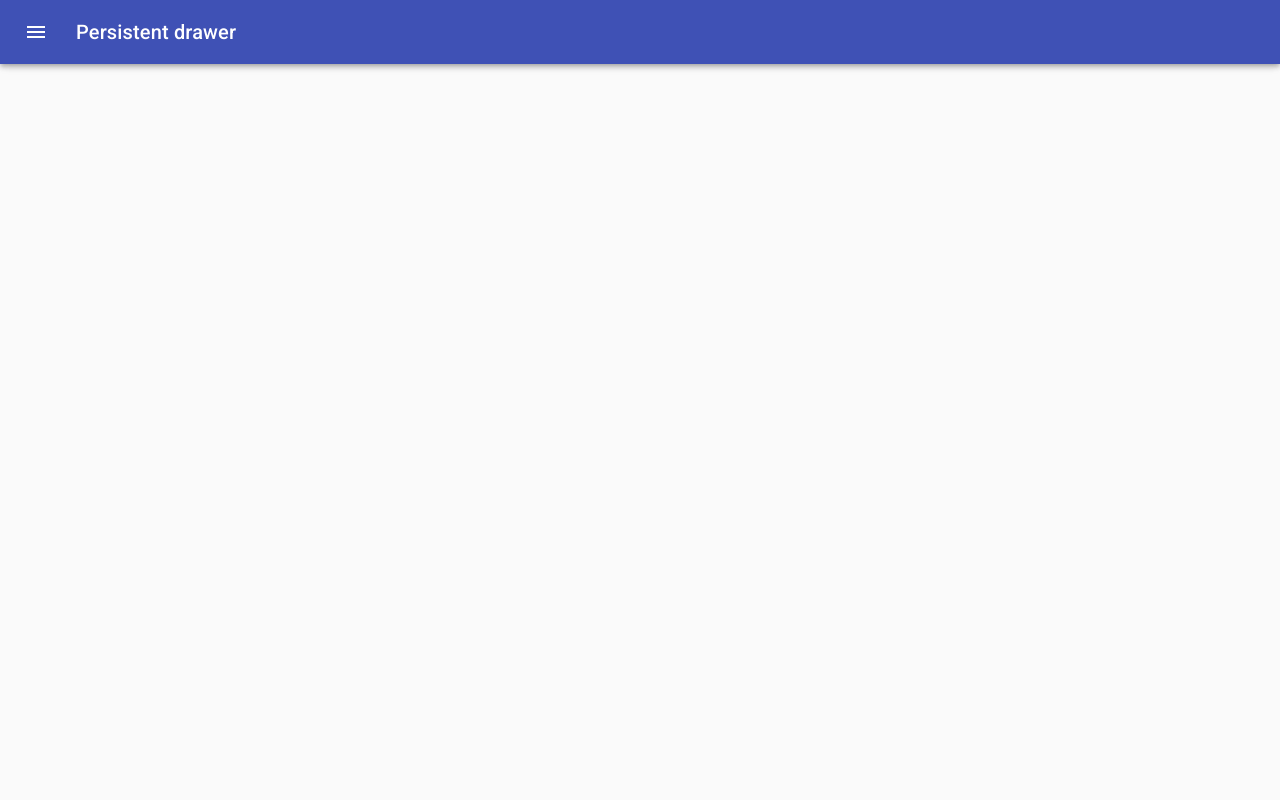
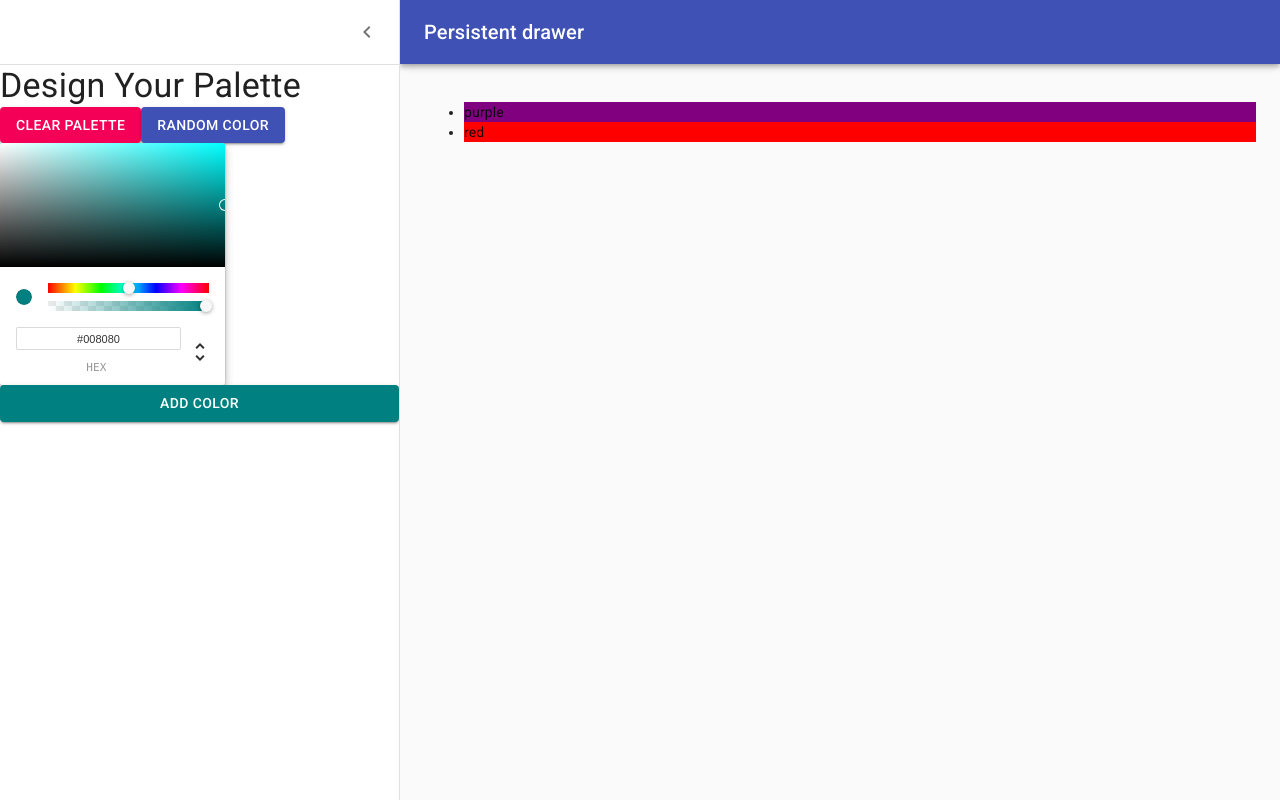
Before and after one commit to kevinapple/colors-app, a React (Create React App) app: page /palette/new in a window 1280 px wide. Built offline with nearby package versions, Linux system fonts and the light colour scheme.

Commit message:
Connect colorpicker to button

```diff
--- a/src/NewPaletteForm.js
+++ b/src/NewPaletteForm.js
@@ -76,9 +76,16 @@
 });
 
 class NewPaletteForm extends Component {
-    state ={
-        open:false
+  constructor(props){
+    super(props);
+    this.state = {
+      open:true,
+      currentColor:"teal",
+      colors: ["purple","red"]
     };
+    this.updateCurrentColor = this.updateCurrentColor.bind(this);
+    this.addNewColor = this.addNewColor.bind(this);
+  }
 
   handleDrawerOpen=()=> {
     this.setState({open:true});
@@ -86,6 +93,14 @@
 
    handleDrawerClose=()=> {
     this.setState({open:false});
+  }
+
+  updateCurrentColor(newColor) {
+    this.setState({currentColor:newColor.hex});
+  }
+
+  addNewColor() {
+    this.setState({colors:[...this.state.colors, this.state.currentColor]});
   }
   render(){
       const {classes} = this.props;
@@ -139,8 +154,16 @@
                 Random Color
               </Button>
             </div>
-            <ChromePicker color='purple' onChangeComplete={newColor =>console.log(newColor)}/>
-            <Button variant="contained" color="primary">
+            <ChromePicker
+              color={this.state.currentColor}
+              onChangeComplete={this.updateCurrentColor}
+            />
+            <Button
+              variant="contained"
+              color="primary"
+              style={{backgroundColor:this.state.currentColor}}
+              onClick={this.addNewColor}
+            >
                 Add Color
               </Button>
           </Drawer>
@@ -150,6 +173,11 @@
             })}
           >
             <div className={classes.drawerHeader} />
+            <ul>
+              {this.state.colors.map(color => (
+                <li style={{backgroundColor:color}}>{color}</li>
+              ))}
+            </ul>
 
           </main>
         </div>
```
